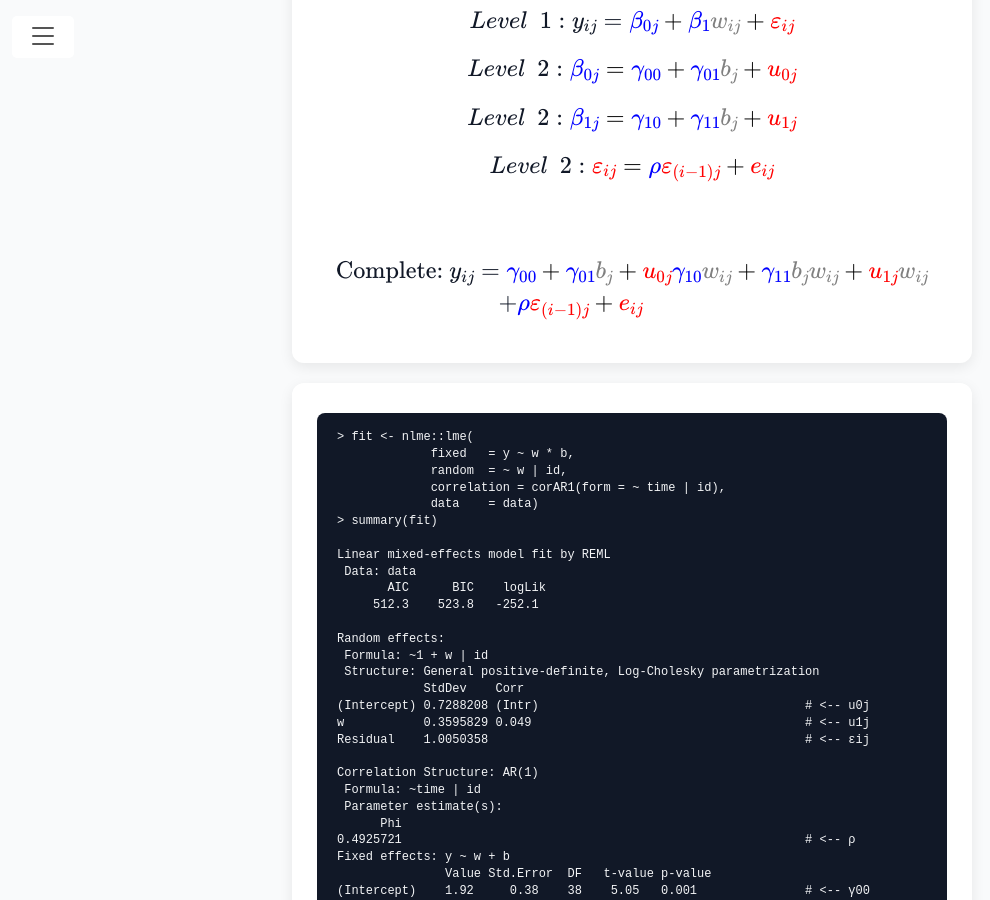
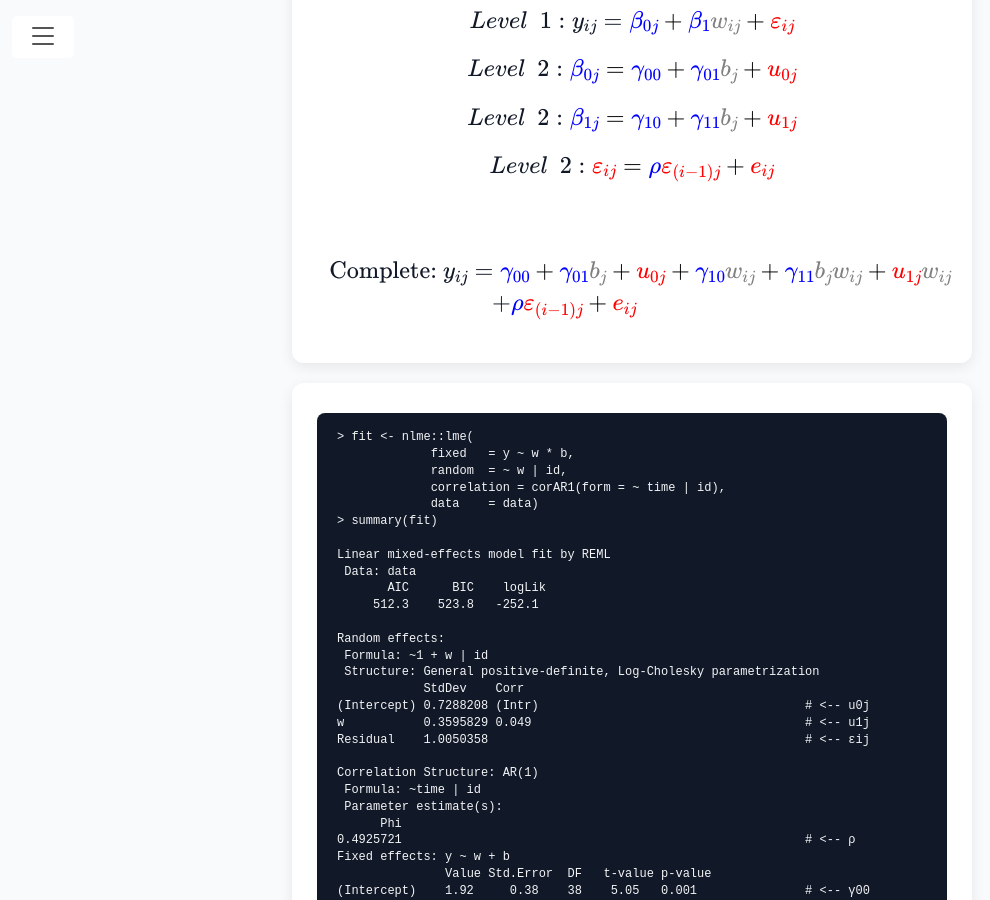
Before and after one commit to lennartseizer/ild, a Jekyll site: the page built from 3.html, in a window 1280 px wide and 900 px high, scrolled down 5667 px. Shown: the whole window, without its empty margins (8-998 px from the left). Built offline with Jekyll 4.4.1, drawn with Linux system fonts in a browser that asks for light colours; some of the changed text lies outside the part shown.

Commit message:
Update 3.html

```diff
--- a/3.html
+++ b/3.html
@@ -361,7 +361,7 @@
       \text{Complete: } y_{ij}
       &= \color{blue}\gamma_{00} \color{black}
       + \color{blue}\gamma_{01}\color{gray}b_{j} \color{black}
-      + \color{red}u_{0j} \color{blue}\gamma_{10}\color{gray}w_{ij} \color{black}+ \color{red}u_{1j}\color{gray}w_{ij} \\
+      + \color{red}u_{0j} \color{black}+\color{blue}\gamma_{10}\color{gray}w_{ij} \color{black}+ \color{red}u_{1j}\color{gray}w_{ij} \\
       &\quad + \color{blue}\rho\color{red}\varepsilon_{(i-1)j} \color{black}+ \color{red}e_{ij}
       \end{align*}
       $$
@@ -432,7 +432,7 @@
       \text{Complete: } y_{ij}
       &= \color{blue}\gamma_{00} \color{black}
       + \color{blue}\gamma_{01}\color{gray}b_{j} \color{black}
-      + \color{red}u_{0j} \color{blue}\gamma_{10}\color{gray}w_{ij} \color{black}+ \color{blue}\gamma_{11}\color{gray}b_{j}\color{gray}w_{ij} \color{black}+\color{red}u_{1j}\color{gray}w_{ij} \\
+      + \color{red}u_{0j} \color{black}+\color{blue}\gamma_{10}\color{gray}w_{ij} \color{black}+ \color{blue}\gamma_{11}\color{gray}b_{j}\color{gray}w_{ij} \color{black}+\color{red}u_{1j}\color{gray}w_{ij} \\
       &\quad + \color{blue}\rho\color{red}\varepsilon_{(i-1)j} \color{black}+ \color{red}e_{ij}
       \end{align*}
       $$
```
